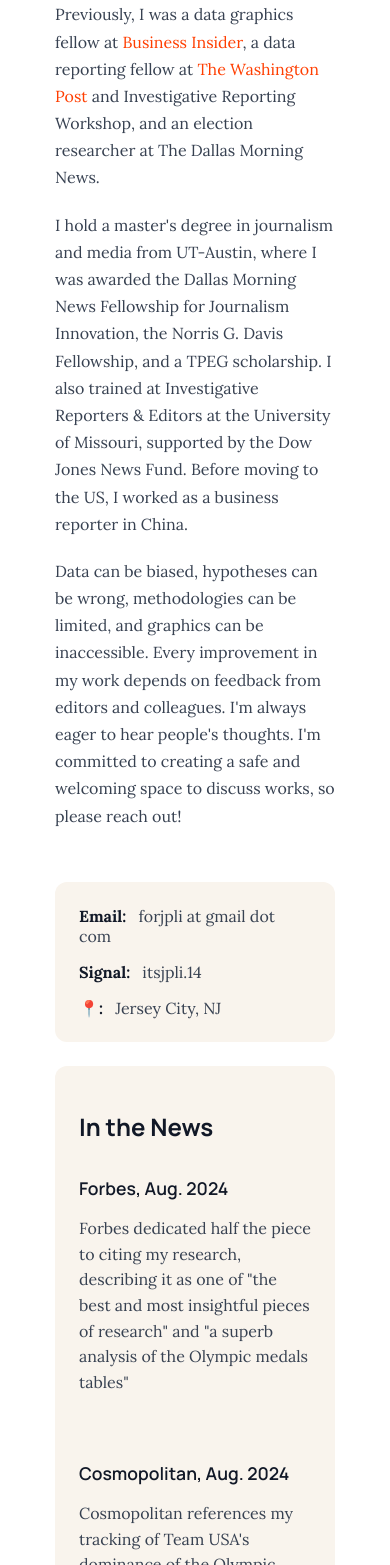
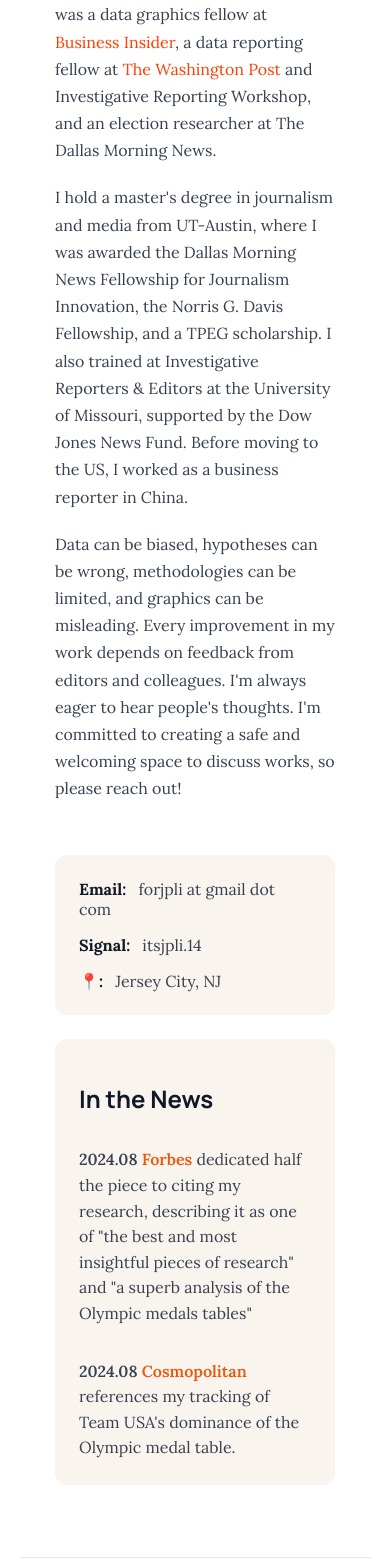
Before and after one commit to itsjpli/JP-portfolio-website, a SvelteKit app: page /about in a window 390 px wide. Shown: the part 1226-2791 px from the top of the page. Built offline with nearby package versions, Linux system fonts and the light colour scheme.

Commit message:
add desc

```diff
--- a/src/routes/Header.svelte
+++ b/src/routes/Header.svelte
@@ -1,9 +1,11 @@
 <script>
 	import { page } from '$app/state';
+	import { onMount } from 'svelte';
 
 	let { onDropdownChange = () => {} } = $props();
 
 	let dropdownOpen = $state(false);
+	let navWrapper;
 
 	function toggleDropdown() {
 		dropdownOpen = !dropdownOpen;
@@ -14,6 +16,19 @@
 		dropdownOpen = false;
 		onDropdownChange(false);
 	}
+
+	function handleClickOutside(event) {
+		if (navWrapper && !navWrapper.contains(event.target) && dropdownOpen) {
+			closeDropdown();
+		}
+	}
+
+	onMount(() => {
+		document.addEventListener('click', handleClickOutside);
+		return () => {
+			document.removeEventListener('click', handleClickOutside);
+		};
+	});
 </script>
 
 <div class="header-container">
@@ -25,7 +40,7 @@
 		</div>
 
 		<nav class="center">
-			<div class="nav-item-wrapper">
+			<div class="nav-item-wrapper" bind:this={navWrapper}>
 				<button class="nav-link work-dropdown" onclick={toggleDropdown}>
 					Work
 					<svg class="chevron" class:rotated={dropdownOpen} width="12" height="12" viewBox="0 0 12 12" fill="none" xmlns="http://www.w3.org/2000/svg">
--- a/src/routes/about/+page.svelte
+++ b/src/routes/about/+page.svelte
@@ -18,13 +18,13 @@
 				Since then, I've been building databases and using data analysis to uncover patterns and connections that support traditional reporting. I also translate complex realities into something comprehensible and accessible through data visualizations, maps, and tables—sometimes, these become the story itself.
 			</p>
 			<p>
-				 I covered a variety of stories while on local, national and foreign assignments,  worked in different types of newsrooms and collaborated with reporters across beats. Previously, I was a data graphics fellow at <a href="https://www.businessinsider.com/author/jinpeng-li" target="_blank" rel="noopener noreferrer">Business Insider</a>, a data reporting fellow at <a href="https://www.washingtonpost.com/people/jinpeng-li/" target="_blank" rel="noopener noreferrer">The Washington Post</a> and Investigative Reporting Workshop, and an election researcher at The Dallas Morning News.
+				 I worked in different types of newsrooms, collaborated with reporters across beats, and covered a variety of stories on local, national and foreign assignments. Previously, I was a data graphics fellow at <a href="https://www.businessinsider.com/author/jinpeng-li" target="_blank" rel="noopener noreferrer">Business Insider</a>, a data reporting fellow at <a href="https://www.washingtonpost.com/people/jinpeng-li/" target="_blank" rel="noopener noreferrer">The Washington Post</a> and Investigative Reporting Workshop, and an election researcher at The Dallas Morning News.
 			</p>
 			<p>
 				I hold a master's degree in journalism and media from UT-Austin, where I was awarded the Dallas Morning News Fellowship for Journalism Innovation, the Norris G. Davis Fellowship, and a TPEG scholarship. I also trained at Investigative Reporters & Editors at the University of Missouri, supported by the Dow Jones News Fund. Before moving to the US, I worked as a business reporter in China.
 			</p>
 			<p>
-				Data can be biased, hypotheses can be wrong, methodologies can be limited, and graphics can be inaccessible. Every improvement in my work depends on feedback from editors and colleagues. I'm always eager to hear people's thoughts. I'm committed to creating a safe and welcoming space to discuss works, so please reach out!
+				Data can be biased, hypotheses can be wrong, methodologies can be limited, and graphics can be misleading. Every improvement in my work depends on feedback from editors and colleagues. I'm always eager to hear people's thoughts. I'm committed to creating a safe and welcoming space to discuss works, so please reach out!
 			</p>
 		</div>
 	</section>
@@ -51,15 +51,13 @@
 		<h2>In the News</h2>
 		<div class="impact-content">
 			<div class="news-item">
-				<h3><a href="https://www.forbes.com/sites/stevendesmyter/2024/08/19/post-olympics-analysis-a-reader/" target="_blank" rel="noopener noreferrer">Forbes, Aug. 2024</a></h3>
 				<p>
-					Forbes dedicated half the piece to citing my research, describing it as one of "the best and most insightful pieces of research" and "a superb analysis of the Olympic medals tables"
+					<span class="date">2024.08</span>  <a href="https://www.forbes.com/sites/stevendesmyter/2024/08/19/post-olympics-analysis-a-reader/" target="_blank" rel="noopener noreferrer">Forbes</a> dedicated half the piece to citing my research, describing it as one of "the best and most insightful pieces of research" and "a superb analysis of the Olympic medals tables"
 				</p>
 			</div>
 			<div class="news-item">
-				<h3><a href="https://www.cosmopolitan.com/entertainment/tv/a61852264/who-won-the-olympics/" target="_blank" rel="noopener noreferrer">Cosmopolitan, Aug. 2024</a></h3>
 				<p>
-					Cosmopolitan references my tracking of Team USA's dominance of the Olympic medal table.
+					<span class="date">2024.08</span>  <a href="https://www.cosmopolitan.com/entertainment/tv/a61852264/who-won-the-olympics/" target="_blank" rel="noopener noreferrer">Cosmopolitan</a> references my tracking of Team USA's dominance of the Olympic medal table.
 				</p>
 			</div>
 		</div>
@@ -169,29 +167,30 @@
 	.impact-content {
 		display: flex;
 		flex-direction: column;
-		gap: 2rem;
-	}
-
-	.news-item h3 {
-		font-size: 1.3rem;
-		font-weight: 600;
-		margin-bottom: 0.75rem;
-	}
-
-	.news-item h3 a {
-		color: #111827;
-		text-decoration: none;
-	}
-
-	.news-item h3 a:hover {
-		color: #6b7280;
-		text-decoration: underline;
+		gap: 1rem;
 	}
 
 	.news-item p {
 		font-size: 1.1rem;
 		color: #374151;
 		line-height: 1.8;
+		margin-bottom: 0;
+	}
+
+	.news-item .date {
+		color: #374151;
+		font-weight: 600;
+	}
+
+	.news-item a {
+		color: #ea580c;
+		text-decoration: none;
+		font-weight: 600;
+	}
+
+	.news-item a:hover {
+		color: #c2410c;
+		text-decoration: underline;
 	}
 
 	/* Responsive */
@@ -242,9 +241,5 @@
 			font-size: 1rem;
 			line-height: 1.6;
 		}
-
-		.news-item h3 {
-			font-size: 1.1rem;
-		}
 	}
 </style>
```
Also changed, not shown: src/lib/data/projects.json (+5 -5 lines), src/routes/feature-writing/+page.svelte (+5 -14 lines).
